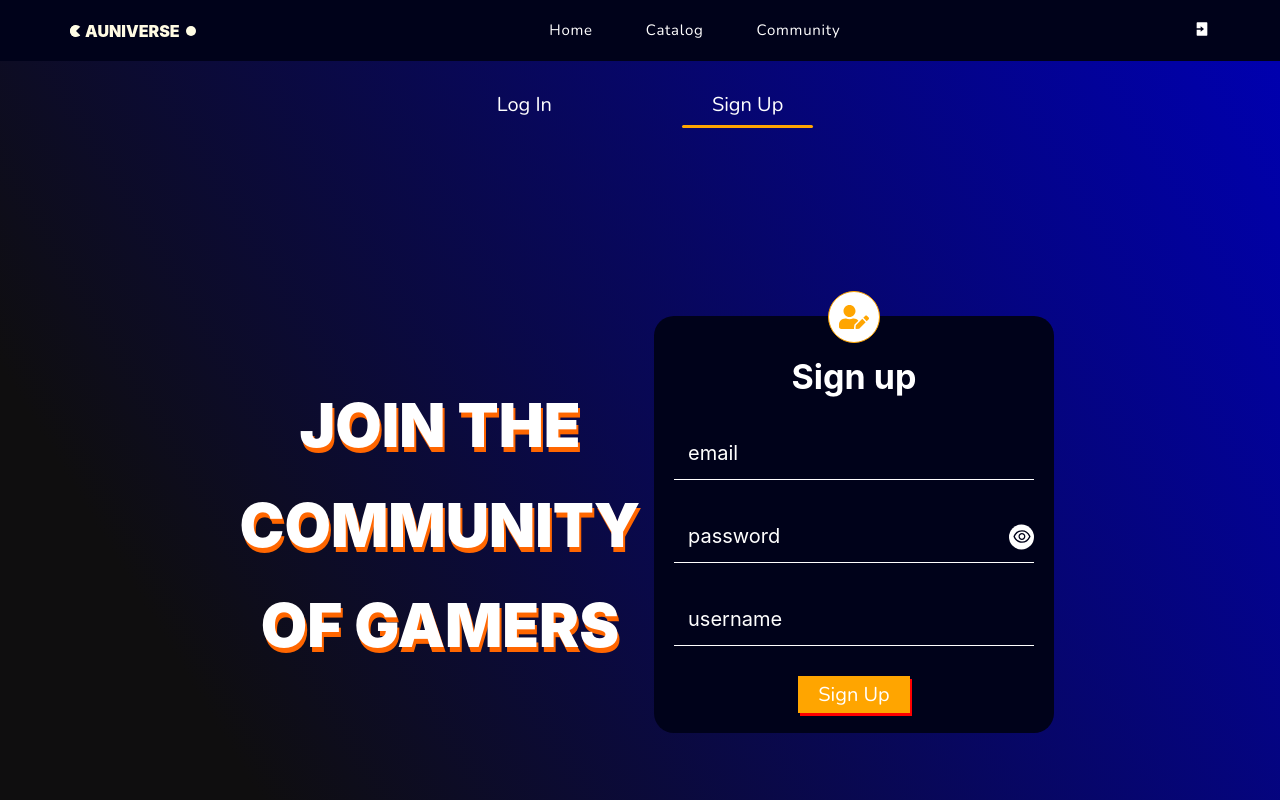
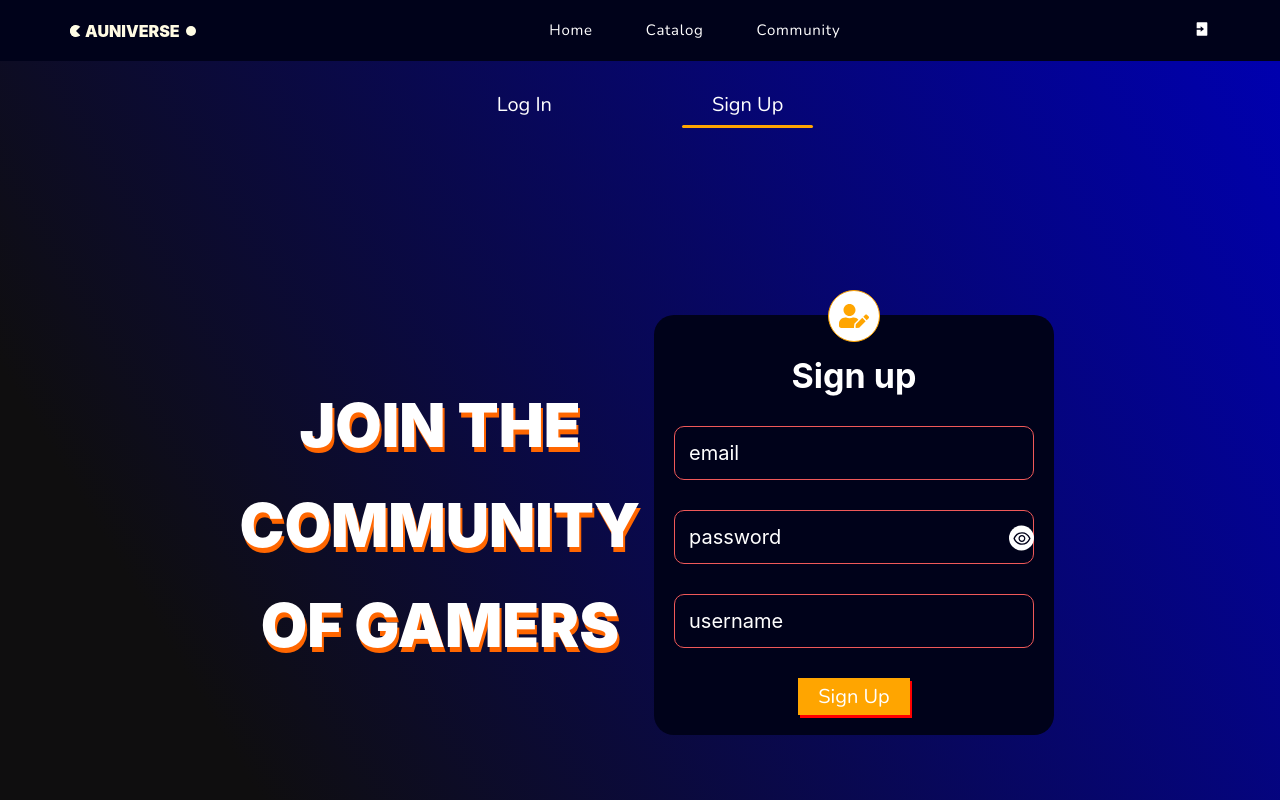
Before and after one commit to alionachernenko/auniverse, a React (Create React App) app: page /auniverse/login/signup-page in a window 1280 px wide. Shown: the top 800 px of the page. Built offline with nearby package versions, Linux system fonts and the light colour scheme; no server answers.

Commit message:
add basic validation (styles)

```diff
--- a/src/components/DropdownMenu/DropdownMenu.jsx
+++ b/src/components/DropdownMenu/DropdownMenu.jsx
@@ -1,4 +1,4 @@
-import { Link } from "react-router-dom"
+import { Link, useLocation } from "react-router-dom"
 
 import { MdClose } from "react-icons/md"
 import { ImHome2 } from 'react-icons/im'
@@ -12,13 +12,14 @@ import { useContext } from "react"
 import { authContext } from "context"
 
 export const DropdownMenu = ({ onClick }) => {
-    const {isLoggedIn} = useContext(authContext)
+    const { isLoggedIn } = useContext(authContext)
+    const location = useLocation()
     return (
         <Menu>
             <CloseButton  onClick={onClick}><MdClose color='orange' size='100%'/></CloseButton>
             <Options>
                 <li><Link onClick={onClick} to={'/'}><ImHome2 size={50}/></Link></li>
-                <li><Link onClick={onClick} to={'/catalog'}><IoLogoGameControllerB size={50}/></Link></li>
+                <li><Link onClick={onClick} to={location.pathname !== '/catalog' ? '/catalog' : `/catalog${location.search}`}><IoLogoGameControllerB size={50}/></Link></li>
                 <li><Link onClick={onClick} to={'/users'}><HiUsers size={50}/></Link></li>
                 <li>{isLoggedIn ? <Link onClick={onClick} to={'/profile/bookmarks'}><FaUserCircle size={50} /></Link> :
                         <Link onClick={onClick} to={'/login/login-page'}><IoLogIn size={50} /></Link>}</li>
--- a/src/components/Footer/Footer.jsx
+++ b/src/components/Footer/Footer.jsx
@@ -1,11 +1,12 @@
-import { Link, NavLink } from "react-router-dom"
+import { Link, NavLink, useLocation } from "react-router-dom"
 import styled from "styled-components"
 import { Container, FeedbackFormButton, Logo } from "components"
 import { useContext } from "react"
 import { authContext } from "context"
 
 export const Footer = () => {
-    const {isLoggedIn} = useContext(authContext)
+    const { isLoggedIn } = useContext(authContext)
+    const location = useLocation()
     return (<PageFooter>
         <Container>
             <FooterContainer>
@@ -13,7 +14,7 @@ export const Footer = () => {
                 <Navigation>
                     <Links>
                         <li><NavLink to='/'>Home</NavLink></li>
-                        <li><NavLink to='/catalog'>Catalog</NavLink></li>
+                        <li><NavLink to={location.pathname !== '/catalog' ? '/catalog' : `/catalog${location.search}`}>Catalog</NavLink></li>
                         <li><NavLink to='/users'>Community</NavLink></li>
                         <li>{isLoggedIn ? <Link to='/profile/bookmarks'>Profile</Link> : <Link to='/login/login-page'>Log in</Link>}</li>
                     </Links>
--- a/src/components/Navigation/Navigation.jsx
+++ b/src/components/Navigation/Navigation.jsx
@@ -1,13 +1,14 @@
 import styled from "styled-components"
-import { NavLink } from "react-router-dom"
+import { NavLink, useLocation } from "react-router-dom"
 
 export const Navigation = () => {
+    const location = useLocation()
     return (
         <>
         <SiteNav>
             <NavigationMenu>
                 <Item><Tab to='/'>Home</Tab></Item>
-                <Item><Tab to='/catalog' end>Catalog</Tab></Item>
+                <Item><Tab to={location.pathname !== '/catalog' ? '/catalog' : `/catalog${location.search}`} end>Catalog</Tab></Item>
                 <Item><Tab to='/users' end>Community</Tab></Item>
             </NavigationMenu>
         </SiteNav>
--- a/src/components/Pagination/Pagination.jsx
+++ b/src/components/Pagination/Pagination.jsx
@@ -5,6 +5,7 @@ import styled from 'styled-components'
 
 export const Pagination = ({ totalPages, changePage, page }) => {
 
+    console.log(page)
     return (
         <PaginationContainer>
             <ReactPaginate
--- a/src/components/ShowPasswordButton/ShowPasswordButton.jsx
+++ b/src/components/ShowPasswordButton/ShowPasswordButton.jsx
@@ -13,7 +13,7 @@ export const ShowPasswordButton = ({showPassword, onClick}) => {
 const Button = styled.button`
     position: absolute;
     right: 0;
-    top: 50%;
+    top: calc(57px/2);
     transform: translateY(-50%);
     background-color: white;
     border: none;
--- a/src/components/SignupForm/SignupForm.jsx
+++ b/src/components/SignupForm/SignupForm.jsx
@@ -11,6 +11,7 @@ export const SignupForm = () => {
     const { handleSignUp, isLoading } = useContext(authContext)
     const [showPassword, setShowPassword] = useState(false)
 
+
     return (
         <Form onSubmit={(e) => {
             const { email, password, username } = e.target.elements
@@ -22,22 +23,54 @@ export const SignupForm = () => {
                 <FaUserEdit className='icon' fill='orange' size='30px'/> }
             </Icon>
             <Title>Sign up</Title>
-
             <Inputs>
-                <Input type="email" name="email" placeholder="email" autocomplete="off" required />
                 <div style={{ position: 'relative' }}>
-                    <Input type={showPassword ? 'text' : 'password'} name="password" placeholder="password" autocomplete="off" required/>
+                    <Input type="email" name="email" placeholder="email" autocomplete="off" required />
+                    <ValidationMessage className='email'>
+                        Provide a valid email (ex: john@company.com)
+                    </ValidationMessage>
+                </div>
+                <div style={{ position: 'relative' }}>
+                    <Input type={showPassword ? 'text' : 'password'} name="password" placeholder="password"
+                        autocomplete="off" required minLength={8}/>
+                    <ValidationMessage className='password'>
+                        Password must contain minimum
+                        eight characters, at least one
+                        uppercase letter, one lowercase
+                        letter and one number
+                    </ValidationMessage>
                     <ShowPasswordButton showPassword={showPassword} onClick={() => setShowPassword(prev => !prev)} />
                 </div>
-                <Input type="text" name="username" placeholder="username" autocomplete="off" required />
+                <div style={{ position: 'relative' }}>
+                <Input type="text" name="username" placeholder="username" autocomplete="off" required minLength={4} />
+                    <ValidationMessage className='username'>
+                    Username must contain at least 4 symbols
+                    </ValidationMessage>
+                </div>
             </Inputs>
-
-
-
             <Button type="submit">Sign Up</Button>
         </Form>
     )
 }
+
+const ValidationMessage = styled.p`
+    opacity: 0;
+    color: white;
+    position: absolute;
+    top: 100%;
+    padding: 5px;
+    border-radius: 10px;
+    text-align: center;
+    left: 50%;
+    min-width: fit-content;
+    max-width: 90%;
+    transform: translateX(-50%);
+    font-size: 15px;
+    transition: 250ms all ease;
+    z-index: 11111;
+    margin-right: -40%;
+    background-color: #EF5959
+`
 
 const Inputs = styled.div`
     display: flex;
@@ -45,7 +78,6 @@ const Inputs = styled.div`
     gap: 30px;
     margin-bottom: 30px;
 `
-
 
 const Form = styled.form`
 display: flex;
@@ -69,6 +101,7 @@ const Input = styled.input`
     width: 360px;
     padding: 14px;
     border: none;
+
     box-sizing: border-box;
 
     font-family: inherit;
@@ -87,6 +120,24 @@ const Input = styled.input`
     @media screen and (max-width: 1199px){
         width: 100%
     }
+
+    &:focus {
+        border-radius: 10px;
+    }
+
+    &:invalid {
+        border-radius: 10px;
+        border: 1px solid #EF5959;
+        outline: #EF5959
+    }
+
+    &:invalid{
+        &:focus + p{
+         {
+            opacity: 1;
+        }
+    }
+
 `
 
 const Button = styled.button`
--- a/src/components/StoresList/StoresList.jsx
+++ b/src/components/StoresList/StoresList.jsx
@@ -8,7 +8,7 @@ import { memo } from 'react'
 export const StoresList = memo(({ stores }) => {
 
     const icons = [
-        <FaSteam />,
+        <FaSteam  />,
         <FaXbox />,
         <FaPlaystation />,
         <FaAppStore />,
--- a/src/index.js
+++ b/src/index.js
@@ -8,6 +8,7 @@ import BreakpointProvider from 'context/providers/breakpointProvider';
 
 const root = ReactDOM.createRoot(document.getElementById('root'));
 root.render(
+  // <React.StrictMode>
   <BrowserRouter basename="/auniverse">
     <AuthProvider>
       <BreakpointProvider>
@@ -15,4 +16,5 @@ root.render(
       </BreakpointProvider>
     </AuthProvider>
   </BrowserRouter>
+  // </React.StrictMode>
 );
--- a/src/pages/Catalog/Catalog.jsx
+++ b/src/pages/Catalog/Catalog.jsx
@@ -17,10 +17,11 @@ const Catalog = () => {
         [params]
     );
 
-    const { ordering = null, query, genre = null, page} = searchParams
+    const { ordering = null, query, genre = null, page } = searchParams
 
     useEffect(() => {
         setIsLoading(true)
+        setParams({...searchParams, page: 1})
         fetchGameBySearchQuery(query, page, ordering, genre).then(({data}) => {
                 const { results, count } = data
 
@@ -33,7 +34,7 @@ const Catalog = () => {
                 setIsError(true)
                 setIsLoading(false)
             })
-    }, [page, query, ordering, genre, params])
+    }, [query, ordering, genre, page, setParams, searchParams])
 
     const handlePageChange = (page) => {
         setParams({...searchParams, page: (page + 1)})
```
